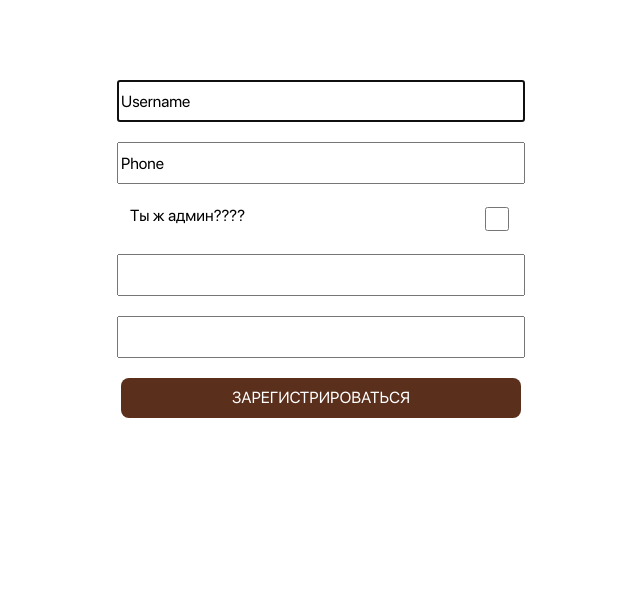
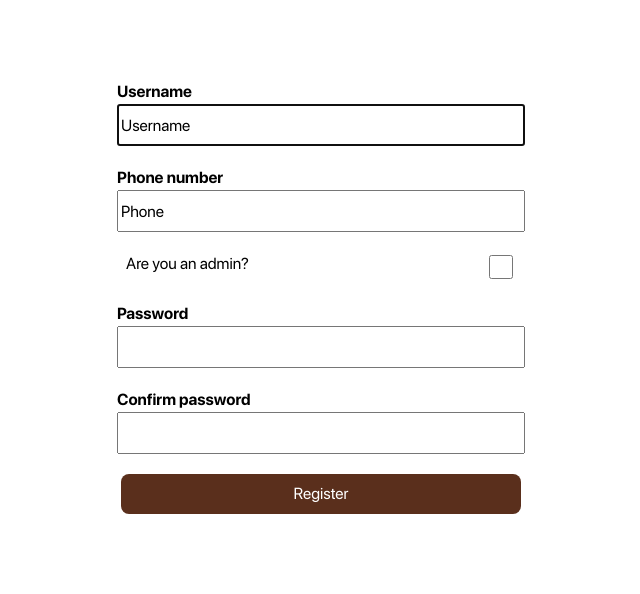
Before and after one commit to orenvadi/Django-Site-Toikana, a Django app: page /accounts/signup/ in a window 1280 px wide. Shown: the part 237-831 px from the top of the page, without its empty margins (319-959 px from the left). Before the commit the page ends 655 px from the top, so only its background shows below. Run offline with Django 4.2, Linux system fonts and the light colour scheme; parts of the project's set-up code (start-up, migrations or seed data) failed here and were passed over.

Commit message:
added comments for views,added description of fields in forms templates

```diff
--- a/templates/about.html
+++ b/templates/about.html
@@ -4,14 +4,17 @@
   <section class="aboutInfo">
     <form class="form" method="post">{% csrf_token %}
       <label>
+        <h4>Name</h4>
         {{form.name}}
         <!-- <input type="text" placeholder="Имя"> -->
       </label>
       <label>
+        <h4>Email</h4>
         {{form.email}}
         <!-- <input type="email" placeholder="Email"> -->
       </label>
       <label>
+        <h4>Description</h4>
         {{form.description}}
         <!-- <textarea name="" id="" cols="30" rows="10" placeholder="Отзыв..."></textarea> -->
       </label>
--- a/templates/registration/signup.html
+++ b/templates/registration/signup.html
@@ -4,26 +4,30 @@
   <section class="signUp">
     <form class="form" method="post">{% csrf_token %}
     <label>
+      <h4>Username</h4>
       {{form.username}}
     </label>
     <label>
+      <h4>Phone number</h4>
       <!-- <input type="text" placeholder="Номер телефона"> -->
       {{form.phone}}
     </label>
     <label class="id_is_admin" for="id_is_admin">
-      <span>Tы ж админ????</span>
+      <span>Are you an admin?</span>
       <!-- <input type="checkbox" name="is_admin" id="id_is_admin"> -->
       {{form.is_admin}}
     </label>
     <label>
+      <h4>Password</h4>
       <!-- <input type="password" placeholder="Пароль"> -->
       {{form.password1}}
     </label>
     <label>
+      <h4>Confirm password</h4>
       <!-- <input type="password" placeholder="Повторите пароль"> -->
       {{form.password2}}
     </label>
-    <button class="formButton" type= "submit">ЗАРЕГИСТРИРОВАТЬСЯ</button>
+    <button class="formButton" type= "submit">Register</button>
     </form>
   </section>
 </main>
```
Also changed, not shown: home_page/views.py (+11 -14 lines), templates/registration/login.html (+4 -3 lines).
